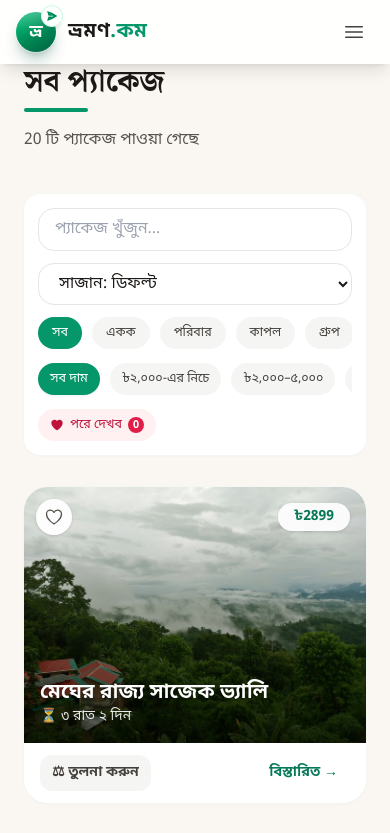
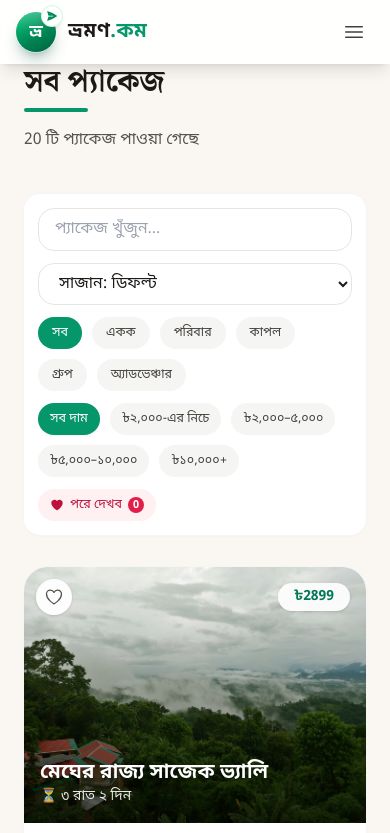
Before and after one commit to diu-shpranto/bhromondotcom, a React (Create React App) app: page /packages in a window 390 px wide. Shown: the top 833 px of the page. Built offline with nearby package versions, Linux system fonts and the light colour scheme.

Commit message:
Mobile chips wrap + favicon cache-bust + ScaleIcon compare button

```diff
--- a/public/index.html
+++ b/public/index.html
@@ -2,7 +2,7 @@
 <html lang="bn">
   <head>
     <meta charset="utf-8" />
-    <link rel="icon" type="image/png" href="/favicon.png" />
+    <link rel="icon" type="image/png" href="/favicon.png?v=2" />
     <meta name="viewport" content="width=device-width, initial-scale=1.0" />
     <meta name="theme-color" content="#2563eb" />
     <meta
--- a/src/pages/PackagesPage.jsx
+++ b/src/pages/PackagesPage.jsx
@@ -1,7 +1,8 @@
 import { useSearchParams, Link } from "react-router-dom";
-import { useState, useEffect, useRef } from "react";
+import { useState, useEffect } from "react";
 import { motion } from "framer-motion";
 import { HeartIcon } from "@heroicons/react/24/solid";
+import { ScaleIcon, CheckIcon } from "@heroicons/react/24/outline";
 import packagesData from "../data/packagesData";
 import destinationsData from "../data/destinationsData";
 import { isInSeason, monthLabel } from "../utils/season";
@@ -107,18 +108,7 @@ const PackagesPage = () => {
     return () => window.removeEventListener("scroll", handleScroll);
   }, []);
 
-  // On mobile the chip rows scroll horizontally — keep the active chip in view
-  const categoryRowRef = useRef(null);
-  const priceRowRef = useRef(null);
-  const centerActiveChip = (row) => {
-    if (!row) return;
-    const active = row.querySelector('[data-active="true"]');
-    if (active) {
-      row.scrollTo({ left: active.offsetLeft - (row.clientWidth - active.clientWidth) / 2, behavior: "smooth" });
-    }
-  };
-  useEffect(() => { centerActiveChip(categoryRowRef.current); }, [category]);
-  useEffect(() => { centerActiveChip(priceRowRef.current); }, [priceRange]);
+  // Chip rows wrap on all widths — every chip visible at a glance, none cut off
 
   let filteredPackages = packagesData.filter((pkg) => {
     const matchCategory =
@@ -247,7 +237,7 @@ const PackagesPage = () => {
     </div>
 
     {/* Category Pills */}
-    <div ref={categoryRowRef} className="flex flex-nowrap gap-2.5 overflow-x-auto scrollbar-hide pb-0.5 md:flex-wrap md:overflow-visible md:pb-0">
+    <div className="flex flex-wrap gap-2.5">
 
       {categoriesList.map((cat) => {
         const isActive = category === cat.value;
@@ -255,7 +245,6 @@ const PackagesPage = () => {
         return (
           <motion.button
             key={cat.value}
-            data-active={isActive || undefined}
             onClick={() => setCategory(cat.value)}
             whileTap={{ scale: 0.95 }}
             className="relative px-3.5 py-1.5 rounded-full text-[12.5px] leading-5 font-medium whitespace-nowrap flex-shrink-0 bg-stone-100"
@@ -285,13 +274,12 @@ const PackagesPage = () => {
     </div>
 
     {/* Price Range Chips */}
-    <div ref={priceRowRef} className="flex flex-nowrap gap-2.5 overflow-x-auto scrollbar-hide pb-0.5 md:flex-wrap md:overflow-visible md:pb-0">
+    <div className="flex flex-wrap gap-2.5">
       {priceRanges.map((range) => {
         const isActive = priceRange === range.id;
         return (
           <button
             key={range.id}
-            data-active={isActive || undefined}
             onClick={() => setPriceRange(range.id)}
             className={`px-3 py-1.5 rounded-full text-[12.5px] leading-5 font-medium whitespace-nowrap flex-shrink-0 transition-colors duration-200 ${
               isActive
@@ -418,7 +406,15 @@ const PackagesPage = () => {
                       : "bg-stone-100 text-stone-700 hover:bg-emerald-50 hover:text-emerald-700"
                   }`}
                 >
-                  {inCompare ? "✓ তুলনায় আছে" : "⚖ তুলনা করুন"}
+                  {inCompare ? (
+                    <>
+                      <CheckIcon className="w-4 h-4" /> তুলনায় আছে
+                    </>
+                  ) : (
+                    <>
+                      <ScaleIcon className="w-4 h-4" /> তুলনা করুন
+                    </>
+                  )}
                 </button>
                 <Link
                   to={`/package/${pkg.id}`}
```
